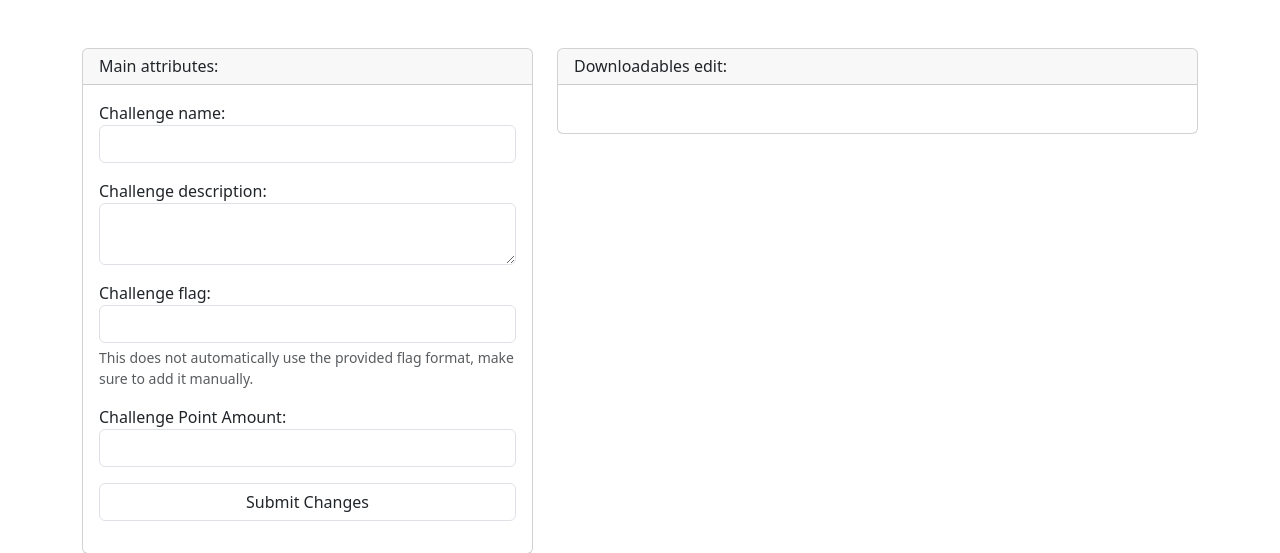
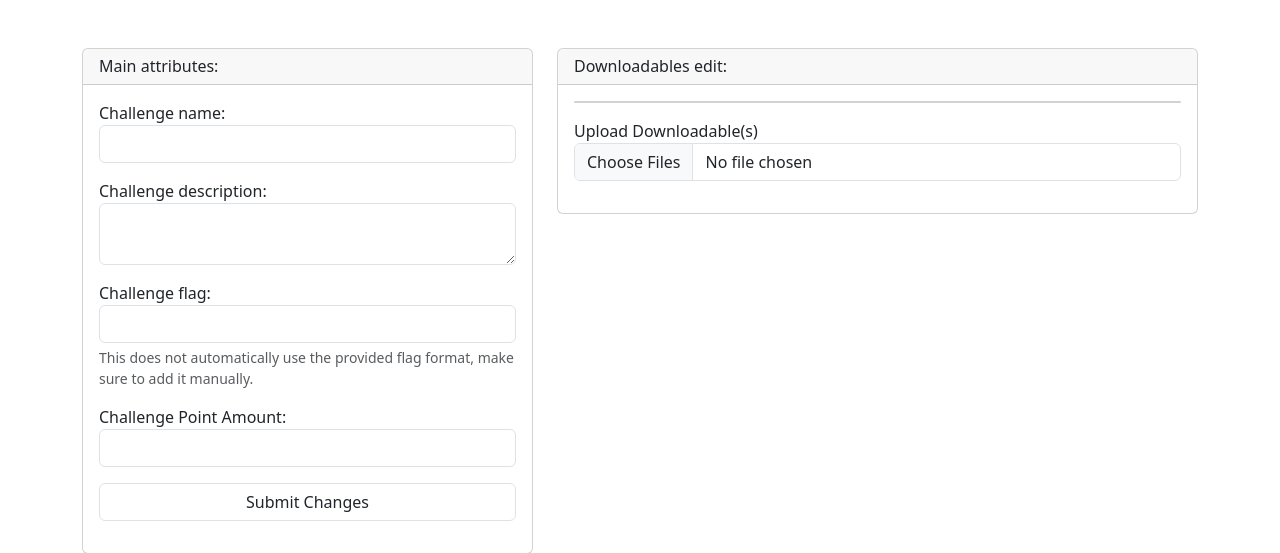
Before and after one commit to Minejerik/ctf_website, a Python web app: template templates/admin/challengeedit.html in a window 1280 px wide. Shown: the part 56-609 px from the top of the page. Run offline with Jinja, Linux system fonts and the light colour scheme; the template is opened without the code that fills it, so the values that code supplies are empty.

Commit message:
working on file upload + deletion

```diff
--- a/main.py
+++ b/main.py
@@ -253,7 +253,7 @@ def adminchallengehiddentoggle():
 
     return redirect(url_for("adminchallenges"))
 
-@app.route("/api/admin/challengeedit", methods=["POST"])
+@app.route("/api/admin/challenge/edit", methods=["POST"])
 @admin_only
 def adminchallengeeditapi():
     id = int(request.form.get("challenge_id"))
--- a/templates/admin/challengeedit.html
+++ b/templates/admin/challengeedit.html
@@ -13,7 +13,7 @@ Admin Edit Challenge {{challenge.name}}
             <div class="card">
                 <h6 class="card-header">Main attributes:</h6>
                 <div class="card-body">
-                    <form action="/api/admin/challengeedit" method="post">
+                    <form action="/api/admin/challenge/edit" method="post">
                         <input type="hidden" name="challenge_id" value="{{challenge.id}}">
                         <div class="mb-3">
                             <label for="challengeNameInput">Challenge name:</label>
@@ -43,16 +43,29 @@ Admin Edit Challenge {{challenge.name}}
             <div class="card">
                 <h6 class="card-header">Downloadables edit:</h6>
                 <div class="card-body">
-                    <input type="hidden" name="challenge_id" value="{{challenge.id}}">
-                    <div class="mb-3">
-                        {% for downloadable in challenge.downloadables %}
+                    <form action="/api/admin/challenge/downloadables/edit" method="post" enctype="multipart/form-data">
+                        <input type="hidden" name="challenge_id" value="{{challenge.id}}">
+                        <div class="mb-3">
                             <div class="card">
+                                {%set sorted = challenge.downloadables | sort(attribute='id')%}
                                 <ul class="list-group list-group-flush">
-                                    <li class="list-group-item">{{downloadable.file_name}}</li>
+                                    {% for downloadable in sorted %}
+                                    <li class="list-group-item">
+                                        {{downloadable.file_name}} &nbsp;&nbsp;&nbsp;
+                                        <input class="form-check-input" type="checkbox" role="switch" id="flexSwitchCheckDefault" name="{{downloadable.id}}">
+                                        <input type='hidden' value='off' name='{{downloadable.id}}'>
+                                        <label class="form-check-label" for="flexSwitchCheckDefault">Delete Downloadable</label>
+                                    </li>
+                                    {% endfor %}
                                 </ul>
                             </div>
-                        {% endfor %}
-                    </div>
+                        </div>
+
+                        <div class="mb-3">
+                            <label for="DownloadableFilesUpload">Upload Downloadable(s)</label>
+                            <input type="file" name="files_upload" id="DownloadableFilesUpload" class="form-control" multiple>
+                        </div>
+                    </form>
                 </div>
             </div>
         </div>
```
